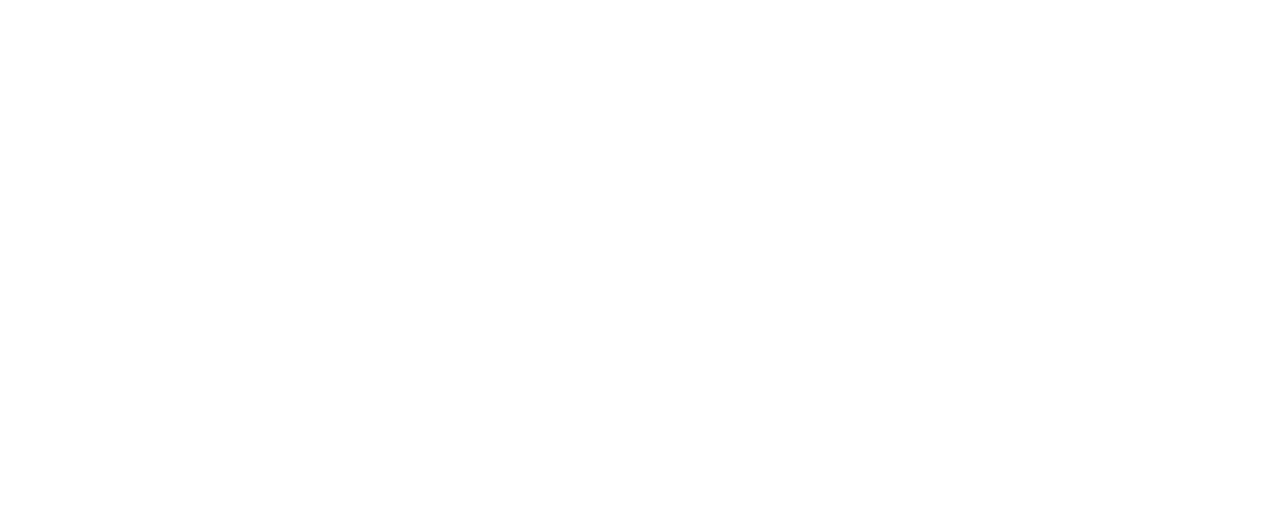
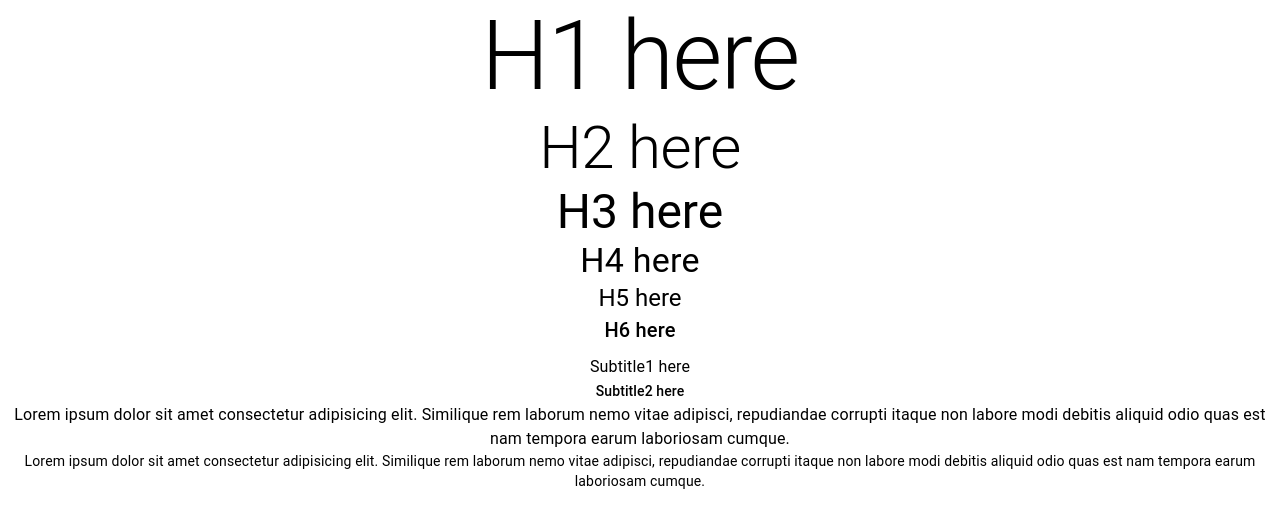
Before and after one commit to Vishalk29/MaterialUi-Learning, a React (Create React App) app in the folder matarialui-demo/: page / in a window 1280 px wide. Shown: the top 528 px of the page. Built offline with nearby package versions, Linux system fonts and the light colour scheme.

Commit message:
Learn about the typography material

```diff
--- a/matarialui-demo/src/App.tsx
+++ b/matarialui-demo/src/App.tsx
@@ -1,9 +1,10 @@
 import './App.css';
+import MuiTypography from './Component/MuiTypography';
 
 function App() {
   return (
     <div className="App">
-
+      <MuiTypography />
     </div>
   );
 }
--- /dev/null
+++ b/matarialui-demo/src/Component/MuiTypography.tsx
@@ -0,0 +1,25 @@
+import { Typography } from "@mui/material"
+
+const MuiTypography = () => {
+    return (
+        <div>
+            <Typography variant="h1">H1 here</Typography>
+            <Typography variant="h2">H2 here</Typography>
+            <Typography variant="h3">H3 here</Typography>
+            <Typography variant="h4" component="h1">H4 here</Typography>
+            <Typography variant="h5">H5 here</Typography>
+            <Typography variant="h6" gutterBottom>H6 here</Typography>
+            <Typography variant="subtitle1">Subtitle1 here</Typography>
+            <Typography variant="subtitle2">Subtitle2 here</Typography>
+
+            <Typography variant="body1">
+                Lorem ipsum dolor sit amet consectetur adipisicing elit. Similique rem laborum nemo vitae adipisci, repudiandae corrupti itaque non labore modi debitis aliquid odio quas est nam tempora earum laboriosam cumque.
+            </Typography>
+            <Typography variant="body2">
+                Lorem ipsum dolor sit amet consectetur adipisicing elit. Similique rem laborum nemo vitae adipisci, repudiandae corrupti itaque non labore modi debitis aliquid odio quas est nam tempora earum laboriosam cumque.
+            </Typography>
+        </div>
+    )
+}
+
+export default MuiTypography
```
